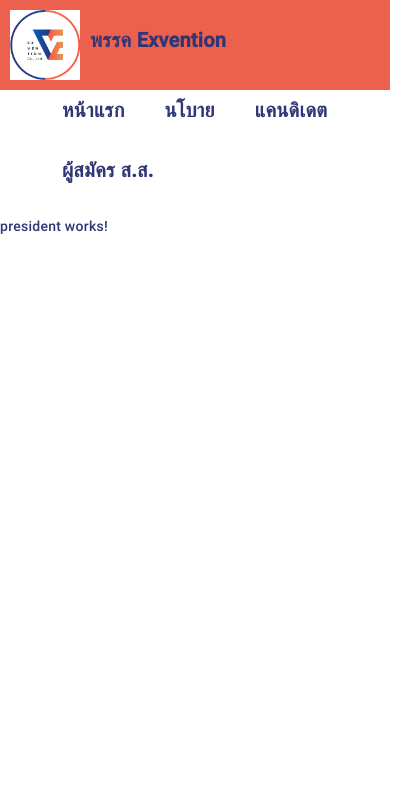
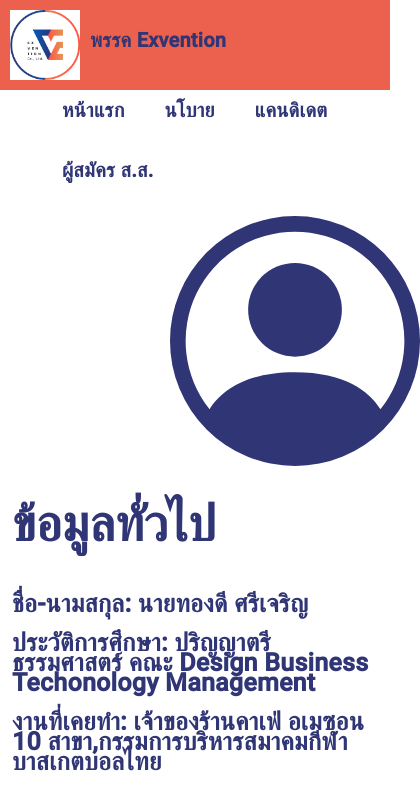
Before and after one commit to stangknc/exam-exvention, an Angular app in the folder exam-exvention/: page /president in a window 390 px wide. Shown: the top 810 px of the page, 420 px wide, since content can reach past the window. Built offline with nearby package versions, Linux system fonts and the light colour scheme.

Commit message:
president 80%
**responsive**

```diff
--- a/exam-exvention/src/app/president/president.component.html
+++ b/exam-exvention/src/app/president/president.component.html
@@ -1,2 +1,23 @@
 <app-header></app-header>
-<p>president works!</p>
+<div class="container president-font" >
+  <div class="row mt-5 mx-auto" style="width: 20%;">
+    <div class="col">
+      <svg xmlns="http://www.w3.org/2000/svg" width="250" height="250" fill="currentColor" class="bi bi-person-circle" viewBox="0 0 16 16" >
+        <path d="M11 6a3 3 0 1 1-6 0 3 3 0 0 1 6 0z"/>
+        <path fill-rule="evenodd" d="M0 8a8 8 0 1 1 16 0A8 8 0 0 1 0 8zm8-7a7 7 0 0 0-5.468 11.37C3.242 11.226 4.805 10 8 10s4.757 1.225 5.468 2.37A7 7 0 0 0 8 1z"/>
+      </svg>
+    </div>
+  </div>
+  <div class="row mt-5">
+    <div class="col">
+      <label class="size50">ข้อมูลทั่วไป</label>
+    </div>
+  </div>
+  <div class="row mt-5" *ngFor="let president of presidents">
+    <div class="col">
+      <label class="size25">ชื่อ-นามสกุล: {{ president.name }}</label>
+      <label class="size25 mt-3">ประวัติการศึกษา: {{ president.education }}</label>
+      <label class="size25 mt-3">งานที่เคยทำ: {{ president.worked }}</label>
+    </div>
+  </div>
+</div>
--- a/exam-exvention/src/app/president/president.component.ts
+++ b/exam-exvention/src/app/president/president.component.ts
@@ -1,10 +1,21 @@
 import { Component } from '@angular/core';
-
+import { PresidentService } from '../president/service/president.service';
 @Component({
   selector: 'app-president',
   templateUrl: './president.component.html',
   styleUrls: ['./president.component.css']
 })
 export class PresidentComponent {
+  presidents: any;
+  constructor(private PresidentService: PresidentService) { }
 
+  ngOnInit(): void {
+    this.getPresident();
+  }
+  getPresident() {
+    this.PresidentService.getPresident().subscribe(data =>{
+      this.presidents = data;
+      console.log(this.presidents);
+    })
+  }
 }
--- a/exam-exvention/src/app/president/service/president.service.ts
+++ b/exam-exvention/src/app/president/service/president.service.ts
@@ -1,9 +1,15 @@
 import { Injectable } from '@angular/core';
+import { Observable } from 'rxjs';
+import { HttpClient } from '@angular/common/http'
 
 @Injectable({
   providedIn: 'root'
 })
 export class PresidentService {
 
-  constructor() { }
+  constructor(private http: HttpClient) { }
+
+  getPresident(): Observable<Array<any>>{
+    return this.http.get<Array<any>>('assets/presidentData.json');
+  }
 }
--- /dev/null
+++ b/exam-exvention/src/assets/presidentData.json
@@ -0,0 +1,7 @@
+[
+  {
+    "name": "นายทองดี ศรีเจริญ",
+    "education": ["ปริญญาตรี ธรรมศาสตร์ คณะ Design Business Techonology Management"],
+    "worked": ["เจ้าของร้านคาเฟ่ อเมซอน 10 สาขา", "กรรมการบริหารสมาคมกีฬาบาสเกตบอลไทย"]
+  }
+]
--- a/exam-exvention/src/styles.css
+++ b/exam-exvention/src/styles.css
@@ -32,3 +32,13 @@ body {
   font-size: 40px !important;
   font-weight: bold !important;
 }
+
+.president-font {
+  font-weight: bold !important;
+  .size50 {
+    font-size: 50px !important;
+  }
+  .size25 {
+    font-size: 25px !important;
+  }
+}
```
